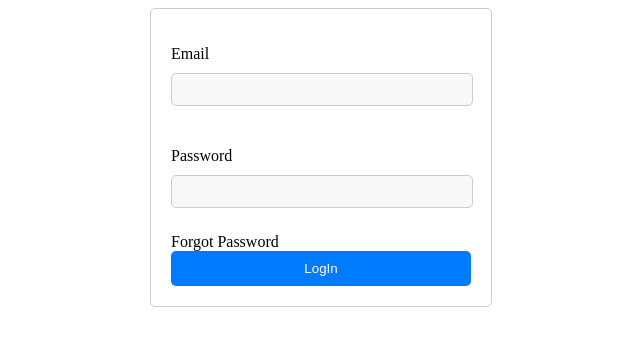
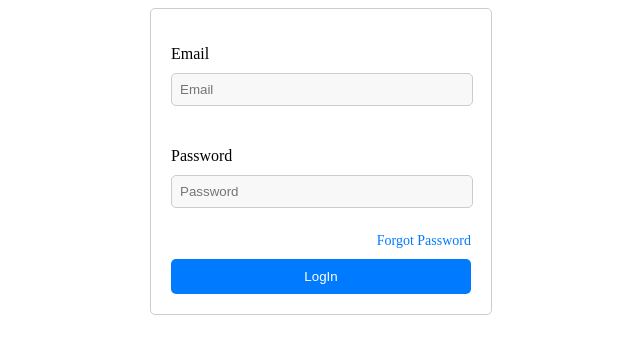
Before and after one commit to PabloSR06/TimeTracker, a React (Vite) app in the folder time-tracker/: page /login in a window 1280 px wide. Shown: the top 354 px of the page, without its empty margins (7-647 px from the left). Built offline with nearby package versions, Linux system fonts and the light colour scheme.

Commit message:
feat: login checks

```diff
--- a/time-tracker/src/componets/login/login.module.css
+++ b/time-tracker/src/componets/login/login.module.css
@@ -26,7 +26,7 @@
     background-color: #f8f8f8;
 }
 .loginSubmit {
-    border-width: 0;
+    border: none;
     padding: 10px 20px;
     background-color: #007bff;
     color: #fff;
@@ -39,7 +39,23 @@
 .loginSubmit:hover {
     background-color: #0056b3;
 }
-.loginSubmit:disabled{
+.loginSubmit:disabled {
     background-color: #ccc;
     cursor: not-allowed;
 }
+.errorMsg {
+    color: red;
+    font-size: 12px;
+}
+.forgotPassword {
+    margin-bottom: 10px;
+    text-align: right;
+    font-size: 14px;
+    color: #007bff;
+    cursor: pointer;
+}
+
+.forgotPassword:hover {
+    text-decoration: underline;
+    color: #0056b3;
+}
--- a/time-tracker/src/componets/login/login.tsx
+++ b/time-tracker/src/componets/login/login.tsx
@@ -1,4 +1,4 @@
-import {BaseSyntheticEvent, useEffect, useState} from "react";
+import {useEffect, useState} from "react";
 import {ApiLogInUserData, checkTokenValidity} from "../types/config.ts";
 import {useNavigate} from "react-router-dom";
 import {useDispatch, useSelector} from "react-redux";
@@ -6,39 +6,36 @@ import {logIn} from "../slice/userSlice.tsx";
 import {RootState} from "../slice/store.tsx";
 import styles from './login.module.css';
 import {useTranslation} from "react-i18next";
+import {useForm} from "react-hook-form";
 
 export const Login = () => {
-    const { t } = useTranslation();
+    const {t} = useTranslation();
     const navigate = useNavigate();
     const dispatch = useDispatch();
 
-    const [selectedEmail, setSelectedEmail] = useState("");
-    const [selectedPassword, setSelectedPassword] = useState("");
-
     const token = useSelector((state: RootState) => state.user.userToken);
-
     const [isLoading, setIsLoading] = useState(false);
 
+    const {register, handleSubmit, formState: {errors}} = useForm();
+    const [formData, setFormData] = useState<ApiLogInUserData>({email: '', password: ''});
 
-    const handleEmail = (e: BaseSyntheticEvent) => {
-        setSelectedEmail(e.target.value);
-    };
-    const handlePassword = (e: BaseSyntheticEvent) => {
-        setSelectedPassword(e.target.value);
-    };
+    const goToForgotPassword = () => navigate('/password/forgot', {replace: true});
+
+    useEffect(() => {
+        if (checkTokenValidity()) {
+            navigate('/', {replace: true, state: {isLoggedIn: true}});
+        }
+    }, [token]);
 
 
-    const handleSend = async () => {
+
+    const onSubmit = async () => {
         setIsLoading(true);
-        const data: ApiLogInUserData = {
-            email: selectedEmail,
-            password: selectedPassword
-        };
-        await logIn(dispatch, data).then(() => {
-            console.log('Token: ' + token)
+
+        await logIn(dispatch, formData).then(() => {
             if (token) {
-                setSelectedEmail("");
-                setSelectedPassword("");
+                formData.email = '';
+                formData.password = '';
 
                 navigate('/', {replace: true, state: {isLoggedIn: true}});
             } else {
@@ -46,35 +43,63 @@ export const Login = () => {
             }
             setIsLoading(false);
         });
-    }
+    };
 
-    useEffect(() => {
-        if (checkTokenValidity()) {
-            navigate('/', {replace: true, state: {isLoggedIn: true}});
-        }
-    }, [token]);
-
-    const goToForgotPassword = () => navigate('/password/forgot', {replace: true});
+    const handleInputChange = (e: { target: { name: string; value: string; }; }) => {
+        const {name, value} = e.target;
+        setFormData((prevData) => ({
+            ...prevData,
+            [name]: value,
+        }));
+    };
 
     return (
         <div className={styles.loginContainer}>
-
-            <form className={styles.loginForm}>
+            <form className={styles.loginForm} onSubmit={handleSubmit(onSubmit)}>
                 <label className={styles.loginLabel}>
                     <p>{t("email")}</p>
-                    <input className={styles.loginInput} onChange={handleEmail} type="text"/>
+                    <input
+                        className={styles.loginInput}
+                        {...register("email", {required: true, pattern: /^\S+@\S+$/i})}
+                        placeholder={t('email')}
+                        type="text"
+                        name="email"
+                        value={formData.email}
+                        onChange={handleInputChange}
+                        autoComplete={"email"}
+                    />
+                    {errors.email?.type === 'required' && <span className={styles.errorMsg}>{t('emailRequired')}</span>}
+                    {errors.email?.type === 'pattern' && <span className={styles.errorMsg}>Invalid email format</span>}
                 </label>
                 <label className={styles.loginLabel}>
                     <p>{t("password")}</p>
-                    <input className={styles.loginInput} onChange={handlePassword} type="password"/>
+                    <input
+                        className={styles.loginInput}
+                        {...register("password", {
+                            required: true,
+                            pattern: /(?=^.{8,}$)((?=.*\d)|(?=.*\W+))(?![.\n])(?=.*[A-Z])(?=.*[a-z]).*$/
+                        })}
+                        placeholder={t('password')}
+                        type="password"
+                        name="password"
+                        value={formData.password}
+                        onChange={handleInputChange}
+                        autoComplete={"current-password"}
+                    />
+
+                    {errors.password?.type === 'required' &&
+                        <span className={styles.errorMsg}>{t('passwordRequired')}</span>}
+                    {errors.password?.type === 'pattern' &&
+                        <span className={styles.errorMsg}>{t('passwordRequirement')}</span>}
+
                 </label>
-                <a onClick={goToForgotPassword}>Forgot Password</a>
+                <a className={styles.forgotPassword} onClick={goToForgotPassword}>Forgot Password</a>
                 <div>
-                    <button disabled={isLoading} onClick={handleSend} className={styles.loginSubmit}>{t("logIn")}</button>
+                    <button disabled={isLoading} className={styles.loginSubmit} type="submit">
+                        {t("logIn")}
+                    </button>
                 </div>
             </form>
         </div>
-
-
     );
 };
--- a/time-tracker/src/locales/en.json
+++ b/time-tracker/src/locales/en.json
@@ -10,6 +10,11 @@
   "sendingEmail": "Sending email",
   "emailSent": "Email sent",
   "error": "Error, please try again",
+  "emailRequired": "Email is required",
+  "passwordRequired": "Password is required",
+  "passwordsDoNotMatch": "Passwords do not match",
+  "passwordRequirement": "Min 8 characters, UpperCase, LowerCase, Number/SpecialChar",
+
 
   "smallDateFormat": "MMMM dd"
 }
```
